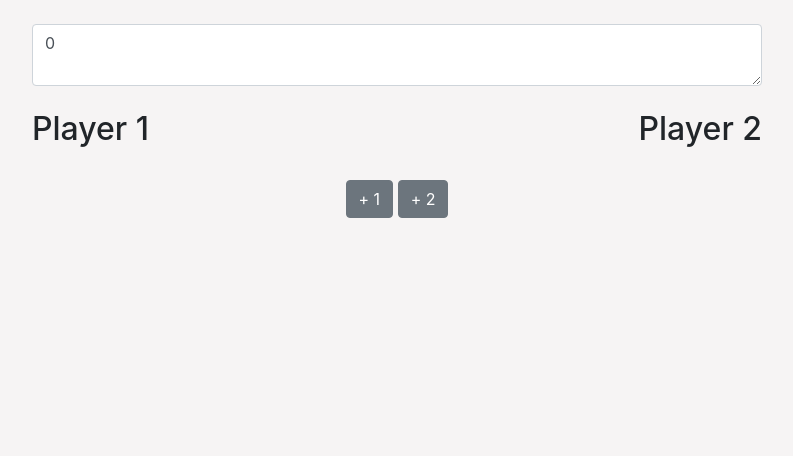
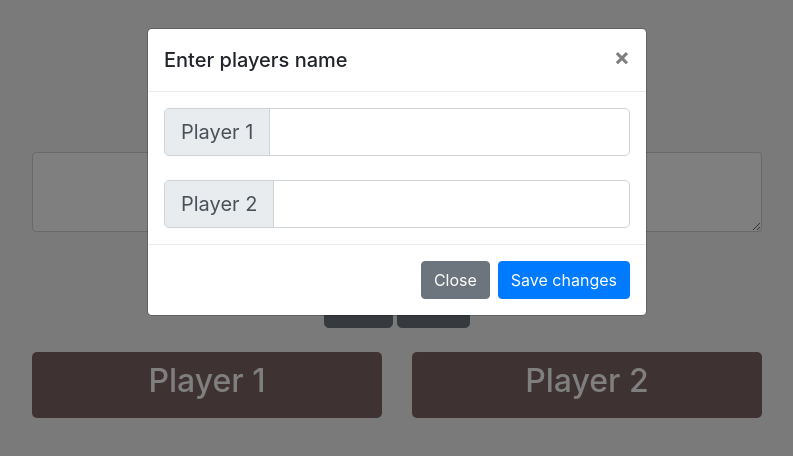
Before and after one commit to dsaurabh-123/Number-Game, a plain HTML site: page index.html in a window 1280 px wide. Shown: the whole page, without its empty margins (243-1036 px from the left). Drawn offline with nearby package versions, Linux system fonts and the light colour scheme.

Commit message:
1 st change

```diff
--- a/index.html
+++ b/index.html
@@ -5,47 +5,109 @@
 	<link rel="stylesheet" href="https://stackpath.bootstrapcdn.com/bootstrap/4.1.3/css/bootstrap.min.css" integrity="sha384-MCw98/SFnGE8fJT3GXwEOngsV7Zt27NXFoaoApmYm81iuXoPkFOJwJ8ERdknLPMO" crossorigin="anonymous">
 	<link rel="stylesheet" type="text/css" href="main.css">
 	<script type="text/javascript" src="main.js"></script>
+	<script src="https://ajax.googleapis.com/ajax/libs/jquery/1.12.0/jquery.min.js"></script>
 </head>
-<body>
+<body >
 
-	<div class="container">
+	<div class="container" >
+		<br>
+		<div class="row">
+			<div class="col"></div>
+			<div class="col"><h1 style="text-align: center;">The Number Game</h1></div>
+			<div class="col"></div>
+
+		</div>
 		<br>
 		<div class="row">
 			<div class="col-2"></div>
 			<div class="col">
-				<textarea  type="text" name=""  class="form-control" id="total_number" placeholder="00" >0</textarea>
+				<textarea  type="text" name=""  class="form-control" id="total_number" style="font-size: 22px; text-align: center;" >0</textarea>
 			</div>
 			<div class="col-2"></div>
 		</div><br>
 
+
+		<div class="row">
+			<div class="col"></div>
+			<div class="col" style="text-align: center;">
+				<button type="button" class="btn btn-secondary btn-lg btn_dec" value="1" onclick="add(value)"> + 1</button>
+				<button type="button" class="btn btn-secondary btn-lg btn_dec" value="2" onclick="add(value)"> + 2</button>
+			</div>
+			<div class="col"></div>
+		</div>
+		<br>
 		<div class="row">
 			<div class="col-2"></div>
 			<div class="col">
 				<div class="row">
 					<div class="col">
-						<h2>Player 1</h2>
+						<div class="create_box pla1">
+							<h2>Player 1</h2>
+						</div>
+
 					</div>
 					<div class="col">
-						<h2 class="float-right">Player 2</h2>
+						<div class="create_box pla2">
+							<h2>Player 2</h2>
+						</div>
 					</div>
 				</div>
 			</div>
 			<div class="col-2"></div>
 		</div>
 		<br>
-		<div class="row">
-			<div class="col"></div>
-			<div class="col" style="text-align: center;">
-				<button type="button" class="btn btn-secondary" value="1" onclick="add(value)"> + 1</button>
-				<button type="button" class="btn btn-secondary" value="2" onclick="add(value)"> + 2</button>
-			</div>
-			<div class="col"></div>
-		</div>
 	</div>
 
+
+
+	<!-- Modal -->
+<div class="modal fade" id="exampleModal" tabindex="-1" role="dialog" aria-labelledby="exampleModalLabel" aria-hidden="true">
+  <div class="modal-dialog modal_modified" role="document">
+    <div class="modal-content ">
+      <div class="modal-header">
+        <h5 class="modal-title" id="exampleModalLabel">Enter players name</h5>
+        <button type="button" class="close" data-dismiss="modal" aria-label="Close">
+          <span aria-hidden="true">&times;</span>
+        </button>
+      </div>
+      <div class="modal-body">
+      	<div class="input-group input-group-lg">
+      		<div class="input-group-prepend">
+      			<span class="input-group-text" id="inputGroup-sizing-lg">Player 1 </span>
+      		</div>
+      		<input type="text" class="form-control" aria-label="Sizing example input" aria-describedby="inputGroup-sizing-lg">
+       </div><br>
+
+       <div class="input-group input-group-lg">
+      		<div class="input-group-prepend">
+      			<span class="input-group-text" id="inputGroup-sizing-lg">Player 2 </span>
+      		</div>
+      		<input type="text" class="form-control" aria-label="Sizing example input" aria-describedby="inputGroup-sizing-lg">
+       </div>
+
+
+      </div>
+      <div class="modal-footer">
+        <button type="button" class="btn btn-secondary" data-dismiss="modal">Close</button>
+        <button type="button" class="btn btn-primary">Save changes</button>
+      </div>
+    </div>
+  </div>
+</div>
+
 </body>
+
+<script type="text/javascript">
+
+$(window).load(function()
+{
+    $('#exampleModal').modal('show');
+});
+</script>
 
 <script src="https://code.jquery.com/jquery-3.3.1.slim.min.js" integrity="sha384-q8i/X+965DzO0rT7abK41JStQIAqVgRVzpbzo5smXKp4YfRvH+8abtTE1Pi6jizo" crossorigin="anonymous"></script>
 <script src="https://cdnjs.cloudflare.com/ajax/libs/popper.js/1.14.3/umd/popper.min.js" integrity="sha384-ZMP7rVo3mIykV+2+9J3UJ46jBk0WLaUAdn689aCwoqbBJiSnjAK/l8WvCWPIPm49" crossorigin="anonymous"></script>
 <script src="https://stackpath.bootstrapcdn.com/bootstrap/4.1.3/js/bootstrap.min.js" integrity="sha384-ChfqqxuZUCnJSK3+MXmPNIyE6ZbWh2IMqE241rYiqJxyMiZ6OW/JmZQ5stwEULTy" crossorigin="anonymous"></script>
+
+
 </html>
--- a/main.css
+++ b/main.css
@@ -5,3 +5,17 @@
 .inp_txt{
 	background: red;
 }
+.create_box{
+	background: #7e6464;
+	border-radius: 5px;
+	padding: 10px;
+	color: white;
+	text-align: center;
+}
+.btn_dec{
+	padding: 20px;
+}
+
+.modal_modified{
+	width:800px !important;
+}
--- a/main.js
+++ b/main.js
@@ -1,3 +1,5 @@
+
+
 var tot=0;
 var flag=0;
 
@@ -7,7 +9,10 @@
 	document.getElementById('total_number').value=tot;
 
 	if(tot==19){
-		alert("You won the game")
+		alert("You won the game");
+		document.getElementById('total_number').value=0;
+		tot=0;
 	}
 	console.log(tot);
+	console.log(flag);
 }
```
